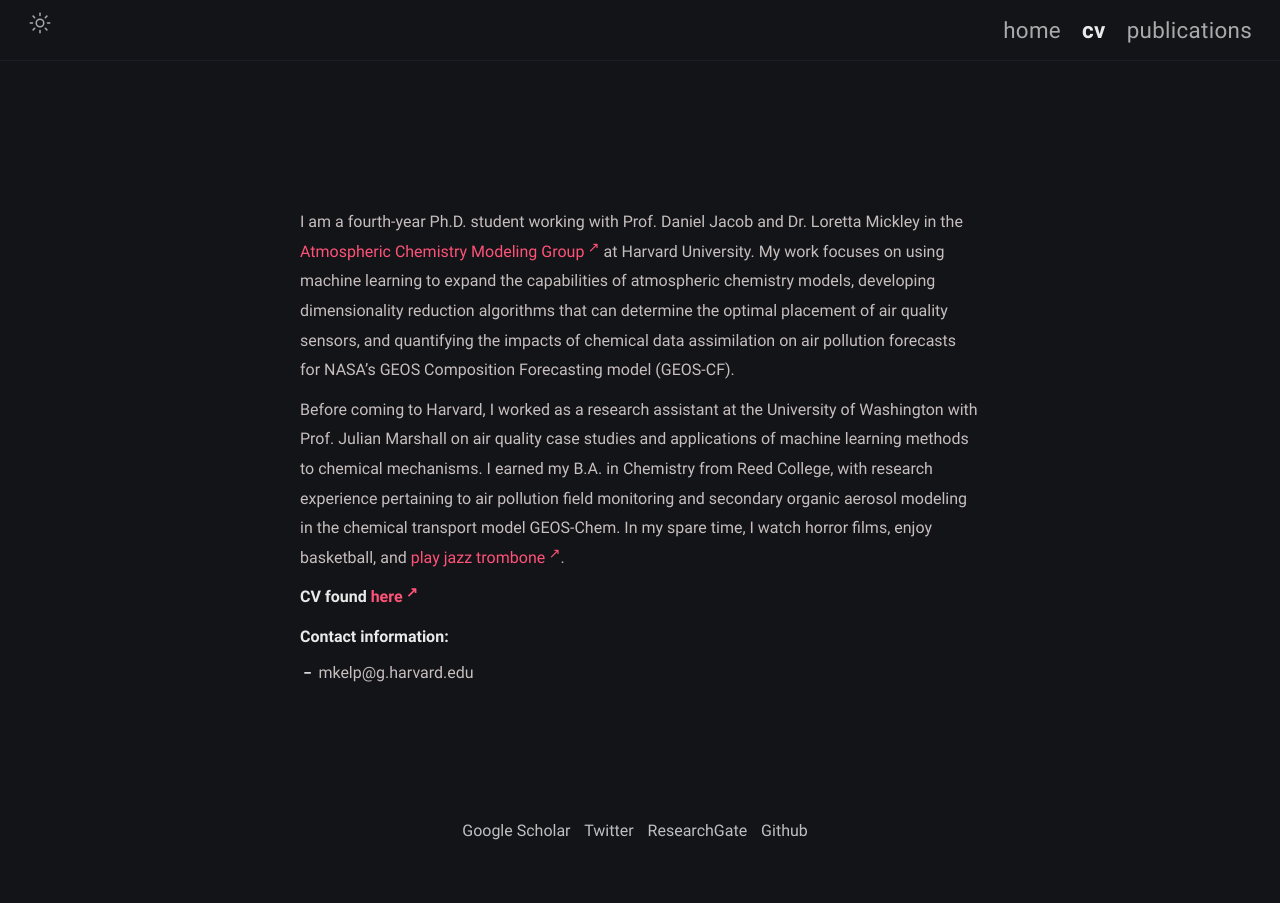
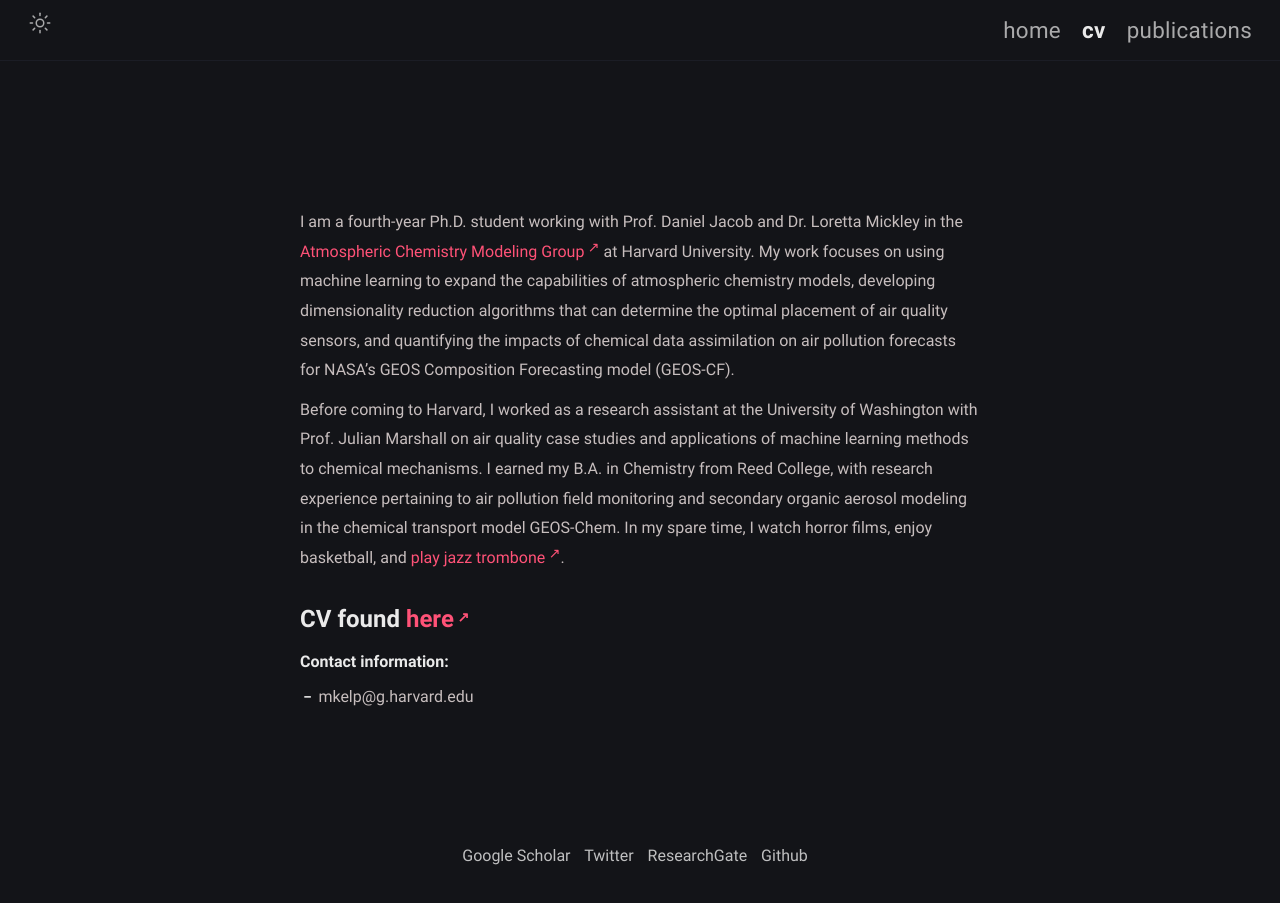
Before and after one commit to mkelp/mkelp.github.io, a Jekyll site: the page built from CV.md, in a window 1280 px wide. Built offline with Jekyll 4.4.1, drawn with Linux system fonts in a browser that asks for light colours.

```diff
--- a/CV.md
+++ b/CV.md
@@ -9,7 +9,8 @@
 
 Before coming to Harvard, I worked as a research assistant at the University of Washington with Prof. Julian Marshall on air quality case studies and applications of machine learning methods to chemical mechanisms. I earned my B.A. in Chemistry from Reed College, with research experience pertaining to air pollution field monitoring and secondary organic aerosol modeling in the chemical transport model GEOS-Chem. In my spare time, I watch horror films, enjoy basketball, and [play jazz trombone](https://soundcloud.com/philosophytalk/it-dont-mean-a-thing-from-your-lying-eyes-112915){:target="_blank"}.
 
-**CV found [here]({{ site.url }}/assets/mkelp_cv_dec2020.pdf){:target="_blank"}**
+
+# CV found [here]({{ site.url }}/assets/mkelp_cv_dec2020.pdf){:target="_blank"}
 
 
 **Contact information:**
```
